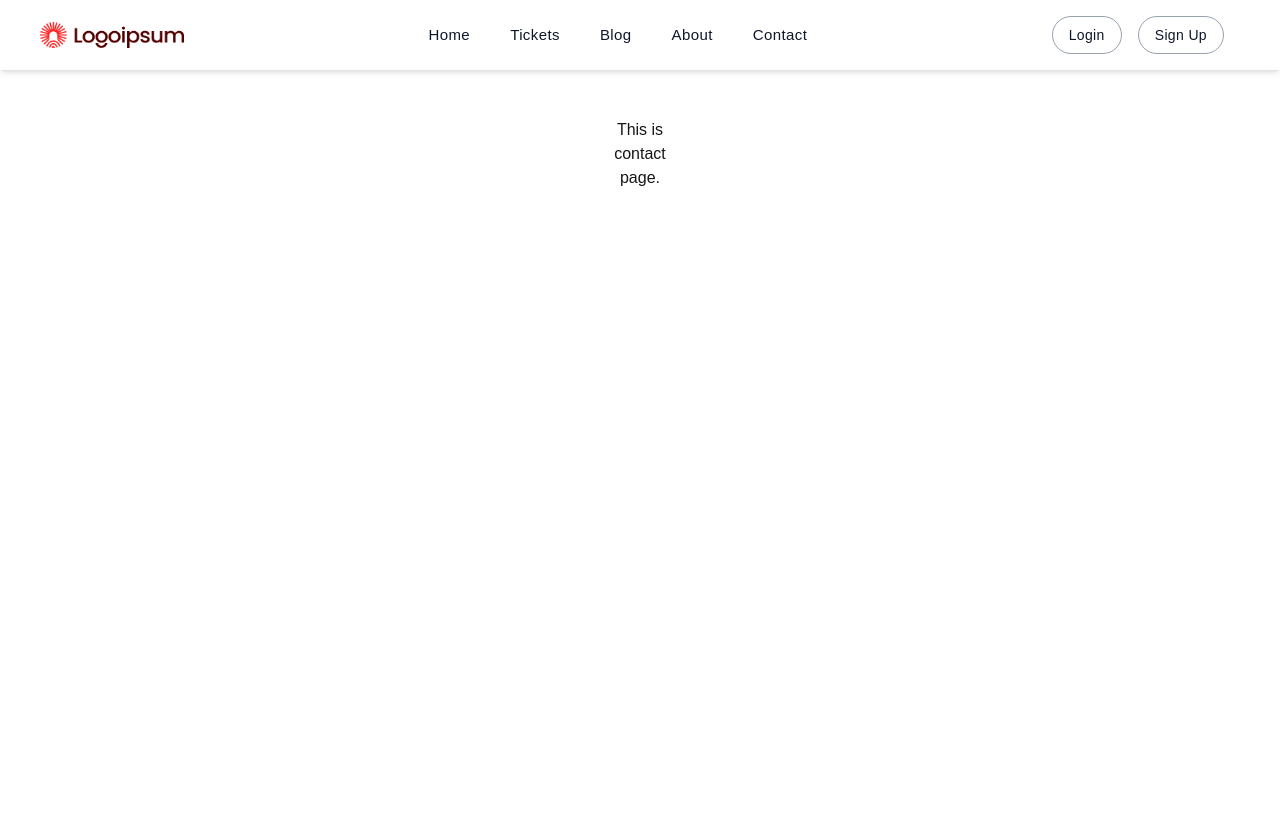
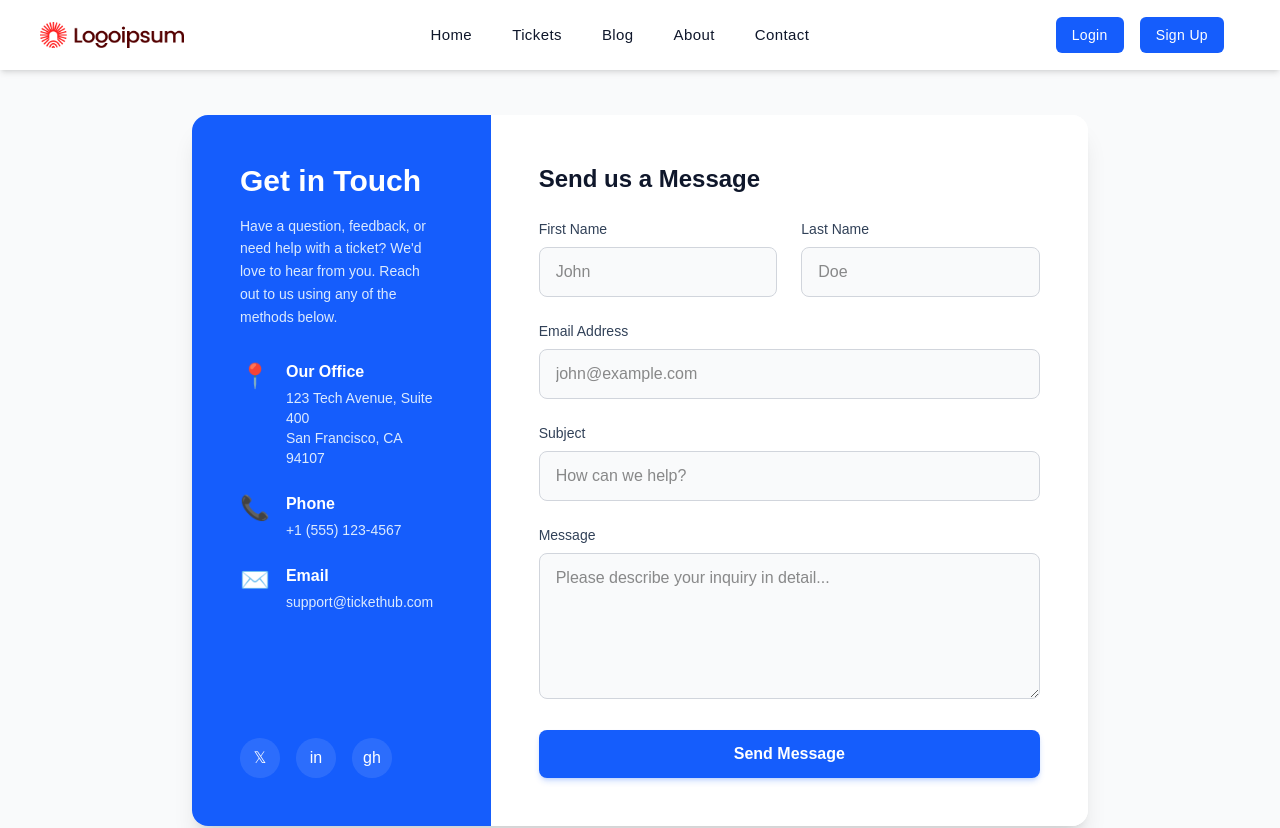
Before and after one commit to sudhanshu-acl/ticket-system, a Next.js app: page /contact in a window 1280 px wide. Shown: the top 828 px of the page. Built offline with nearby package versions, Linux system fonts and the light colour scheme.

Commit message:
feat: update admin route for tickets

```diff
--- /dev/null
+++ b/app/api/ticket/[id]/route.ts
@@ -0,0 +1,62 @@
+// app/api/ticket/[id]/route.ts
+import { NextResponse, NextRequest } from 'next/server';
+import { connectDB } from '@/app/lib/mongodb';
+import Ticket from '@/app/models/ticket';
+import User from '@/app/models/user';
+import jwt from 'jsonwebtoken';
+
+const verifyAuth = async (request: NextRequest) => {
+    const token = request.cookies.get('token')?.value;
+    if (!token) return null;
+    try {
+        const decoded = jwt.verify(token, process.env.JWT_SECRET || 'change-me') as any;
+        await connectDB();
+        const user = await User.findById(decoded.userId);
+        return user;
+    } catch (err) {
+        return null;
+    }
+};
+
+export async function PUT(
+    request: NextRequest,
+    { params }: { params: { id: string } }
+) {
+    const user = await verifyAuth(request);
+    if (!user || user.role !== 'admin') {
+        return NextResponse.json({ error: 'Unauthorized. Admin access required.' }, { status: 401 });
+    }
+
+    const { status, resolvedBy } = await request.json();
+    console.log("status ", status, resolvedBy);
+
+    // In newer Next.js (15+), `params` is a Promise, so we must await it before destructuring.
+    const resolvedParams = await params;
+    const ticketId = resolvedParams.id;
+    console.log('params ', ticketId);
+
+    if (!status) {
+        return NextResponse.json({ error: 'Status is required' }, { status: 400 });
+    }
+
+    try {
+        await connectDB();
+
+        const updatedTicket = await Ticket.findByIdAndUpdate(
+            ticketId,
+            { $set: { status, resolvedBy } },
+            { new: true }
+        );
+
+        console.log("updateticket ", updatedTicket);
+
+        if (!updatedTicket) {
+            return NextResponse.json({ error: 'Ticket not found' }, { status: 404 });
+        }
+
+        return NextResponse.json({ message: 'Ticket updated successfully', data: updatedTicket });
+    } catch (error) {
+        console.error('Error updating ticket:', error);
+        return NextResponse.json({ error: 'Internal Server Error' }, { status: 500 });
+    }
+}
--- a/app/api/ticket/route.ts
+++ b/app/api/ticket/route.ts
@@ -2,20 +2,24 @@
 import { NextResponse, NextRequest } from 'next/server';
 import { connectDB } from '@/app/lib/mongodb';
 import Ticket from '@/app/models/ticket';
+import User from '@/app/models/user';
 import jwt from 'jsonwebtoken';
 
-const verifyAuth = (request: NextRequest) => {
+const verifyAuth = async (request: NextRequest) => {
   const token = request.cookies.get('token')?.value;
   if (!token) return null;
   try {
-    return jwt.verify(token, process.env.JWT_SECRET || 'change-me');
+    const decoded = jwt.verify(token, process.env.JWT_SECRET || 'change-me') as any;
+    await connectDB();
+    const user = await User.findById(decoded.userId);
+    return user;
   } catch (err) {
     return null;
   }
 };
 
 export async function POST(request: NextRequest) {
-  const user = verifyAuth(request);
+  const user = await verifyAuth(request);
   if (!user) {
     return NextResponse.json({ error: 'Unauthorized' }, { status: 401 });
   }
@@ -36,7 +40,7 @@ export async function POST(request: NextRequest) {
 }
 
 export async function GET(request: NextRequest) {
-  const user = verifyAuth(request);
+  const user = await verifyAuth(request);
   if (!user) {
     return NextResponse.json({ error: 'Unauthorized' }, { status: 401 });
   }
--- a/app/components/Header.tsx
+++ b/app/components/Header.tsx
@@ -61,7 +61,7 @@ const Header = () => {
                                 </span>
                                 <button
                                     onClick={logout}
-                                    className="px-4 py-2 text-sm rounded-full font-medium cursor-pointer tracking-wide text-slate-900 border border-gray-400 bg-transparent hover:bg-gray-50 transition-all"
+                                    className="px-4 py-2 text-sm font-medium tracking-wide rounded-md text-white bg-blue-600 hover:bg-blue-700 focus:outline-none cursor-pointer disabled:bg-gray-400 transition-all"
                                 >
                                     Logout
                                 </button>
@@ -70,13 +70,13 @@ const Header = () => {
                             <>
                                 <Link
                                     href="/login"
-                                    className="px-4 py-2 text-sm rounded-full font-medium cursor-pointer tracking-wide text-slate-900 border border-gray-400 bg-transparent hover:bg-gray-50 transition-all"
+                                    className="px-4 py-2 text-sm rounded-full font-medium tracking-wide rounded-md text-white bg-blue-600 hover:bg-blue-700 focus:outline-none cursor-pointer disabled:bg-gray-400 transition-all"
                                 >
                                     Login
                                 </Link>
                                 <Link
                                     href="/signup"
-                                    className="px-4 py-2 text-sm rounded-full font-medium cursor-pointer tracking-wide text-slate-900 border border-gray-400 bg-transparent hover:bg-gray-50 transition-all"
+                                    className="px-4 py-2 text-sm rounded-full font-medium tracking-wide rounded-md text-white bg-blue-600 hover:bg-blue-700 focus:outline-none cursor-pointer disabled:bg-gray-400 transition-all"
                                 >  Sign Up </Link>
                             </>
                         )}
--- /dev/null
+++ b/app/components/UserListing.tsx
@@ -0,0 +1,9 @@
+import React from 'react'
+
+const UserListing = () => {
+    return (
+        <div>UserListing</div>
+    )
+}
+
+export default UserListing
--- a/app/contact/page.tsx
+++ b/app/contact/page.tsx
@@ -1,11 +1,125 @@
 import React from 'react'
 
-const page = () => {
+const ContactPage = () => {
   return (
-    <div className='max-w-min min-h-screen  text-center p-4 mt-8 rounded-lg mx-auto'>
-        This is contact page.
+    <div className="min-h-screen bg-gray-50 flex items-center justify-center p-6">
+      <div className="max-w-4xl w-full bg-white rounded-2xl shadow-xl overflow-hidden flex flex-col md:flex-row">
+
+        {/* Left Side: Contact Information */}
+        <div className="md:w-1/3 bg-blue-600 text-white p-8 md:p-12 flex flex-col justify-between">
+          <div>
+            <h2 className="text-3xl font-bold mb-4">Get in Touch</h2>
+            <p className="text-blue-100 text-sm mb-8 leading-relaxed">
+              Have a question, feedback, or need help with a ticket? We'd love to hear from you. Reach out to us using any of the methods below.
+            </p>
+
+            <div className="space-y-6">
+              <div className="flex items-start gap-4">
+                <span className="text-2xl">📍</span>
+                <div>
+                  <h4 className="font-semibold mb-1">Our Office</h4>
+                  <p className="text-blue-100 text-sm">123 Tech Avenue, Suite 400<br />San Francisco, CA 94107</p>
+                </div>
+              </div>
+
+              <div className="flex items-start gap-4">
+                <span className="text-2xl">📞</span>
+                <div>
+                  <h4 className="font-semibold mb-1">Phone</h4>
+                  <p className="text-blue-100 text-sm">+1 (555) 123-4567</p>
+                </div>
+              </div>
+
+              <div className="flex items-start gap-4">
+                <span className="text-2xl">✉️</span>
+                <div>
+                  <h4 className="font-semibold mb-1">Email</h4>
+                  <p className="text-blue-100 text-sm">support@tickethub.com</p>
+                </div>
+              </div>
+            </div>
+          </div>
+
+          <div className="mt-12 flex gap-4">
+            {/* Social Icons (Placeholders) */}
+            <a href="#" className="w-10 h-10 rounded-full bg-white/10 flex items-center justify-center hover:bg-white/20 transition-colors">
+              <span className="sr-only">Twitter</span>
+              𝕏
+            </a>
+            <a href="#" className="w-10 h-10 rounded-full bg-white/10 flex items-center justify-center hover:bg-white/20 transition-colors">
+              <span className="sr-only">LinkedIn</span>
+              in
+            </a>
+            <a href="#" className="w-10 h-10 rounded-full bg-white/10 flex items-center justify-center hover:bg-white/20 transition-colors">
+              <span className="sr-only">GitHub</span>
+              gh
+            </a>
+          </div>
+        </div>
+
+        {/* Right Side: Contact Form */}
+        <div className="md:w-2/3 p-8 md:p-12 bg-white">
+          <h3 className="text-2xl font-bold text-slate-900 mb-6">Send us a Message</h3>
+
+          <form className="space-y-6">
+            <div className="grid grid-cols-1 md:grid-cols-2 gap-6">
+              <div>
+                <label className="block text-sm font-medium text-slate-700 mb-2">First Name</label>
+                <input
+                  type="text"
+                  placeholder="John"
+                  className="w-full px-4 py-3 rounded-lg border border-gray-300 focus:ring-2 focus:ring-blue-600 focus:border-transparent outline-none transition-all bg-gray-50"
+                />
+              </div>
+              <div>
+                <label className="block text-sm font-medium text-slate-700 mb-2">Last Name</label>
+                <input
+                  type="text"
+                  placeholder="Doe"
+                  className="w-full px-4 py-3 rounded-lg border border-gray-300 focus:ring-2 focus:ring-blue-600 focus:border-transparent outline-none transition-all bg-gray-50"
+                />
+              </div>
+            </div>
+
+            <div>
+              <label className="block text-sm font-medium text-slate-700 mb-2">Email Address</label>
+              <input
+                type="email"
+                placeholder="john@example.com"
+                className="w-full px-4 py-3 rounded-lg border border-gray-300 focus:ring-2 focus:ring-blue-600 focus:border-transparent outline-none transition-all bg-gray-50"
+              />
+            </div>
+
+            <div>
+              <label className="block text-sm font-medium text-slate-700 mb-2">Subject</label>
+              <input
+                type="text"
+                placeholder="How can we help?"
+                className="w-full px-4 py-3 rounded-lg border border-gray-300 focus:ring-2 focus:ring-blue-600 focus:border-transparent outline-none transition-all bg-gray-50"
+              />
+            </div>
+
+            <div>
+              <label className="block text-sm font-medium text-slate-700 mb-2">Message</label>
+              <textarea
+                rows={5}
+                placeholder="Please describe your inquiry in detail..."
+                className="w-full px-4 py-3 rounded-lg border border-gray-300 focus:ring-2 focus:ring-blue-600 focus:border-transparent outline-none transition-all bg-gray-50 resize-y"
+              ></textarea>
+            </div>
+
+            <button
+              type="submit"
+              className="w-full bg-blue-600 hover:bg-blue-700 text-white font-semibold py-3 px-6 rounded-lg transition-colors shadow-md shadow-blue-600/20"
+            >
+              Send Message
+            </button>
+          </form>
+        </div>
+
+      </div>
     </div>
   )
 }
 
-export default page
+export default ContactPage
```
Also changed, not shown: app/dashboard/page.tsx (+39 -3 lines), public/ticket-system.png (added), 1 other file (tests, documents, lock files or other folders).
